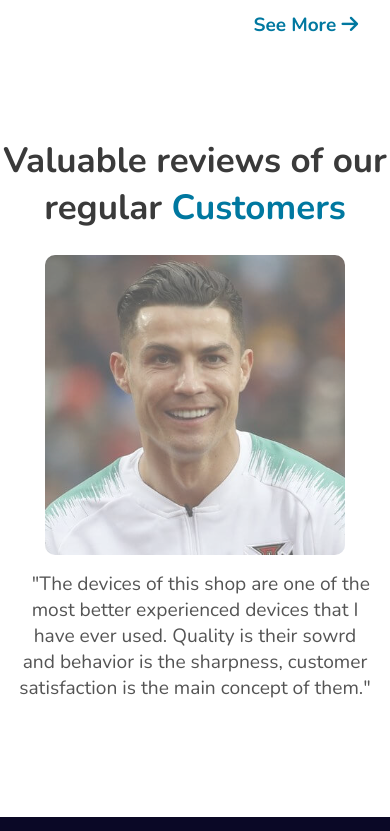
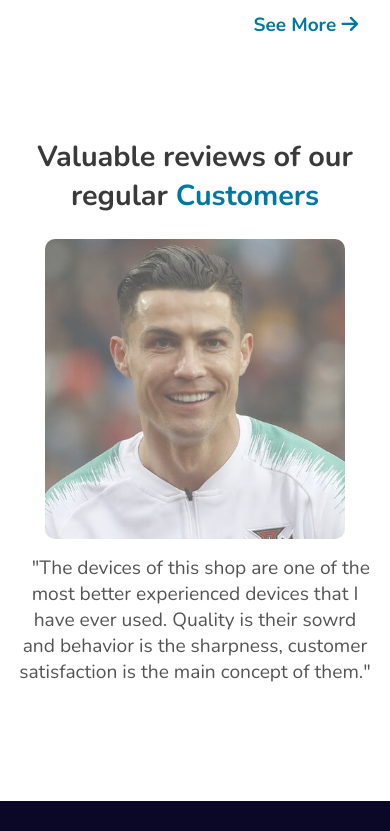
Before and after one commit to Mohammad-Nafis-Abdullah/influencer-products, a plain HTML site: page index.html in a window 390 px wide. Shown: the part 5300-6131 px from the top of the page. Drawn offline with nearby package versions, Linux system fonts and the light colour scheme.

Commit message:
mobile view creative section header font size changed

```diff
--- a/style.css
+++ b/style.css
@@ -283,6 +283,7 @@
 
 /*==============>[creative section]<==============*/
     .creative-section h2{
+        padding: 0 2rem;
         margin-bottom: 1.5rem;
         text-align: center;
         width: 100%;
@@ -684,6 +685,9 @@
     .popular-collection> h3{
         font-size: 25px;
     }
+    .creative-section h2{
+        font-size: 1.8em;
+    }
     .creative-text p{
         font-size: 1.2em;
     }
```
